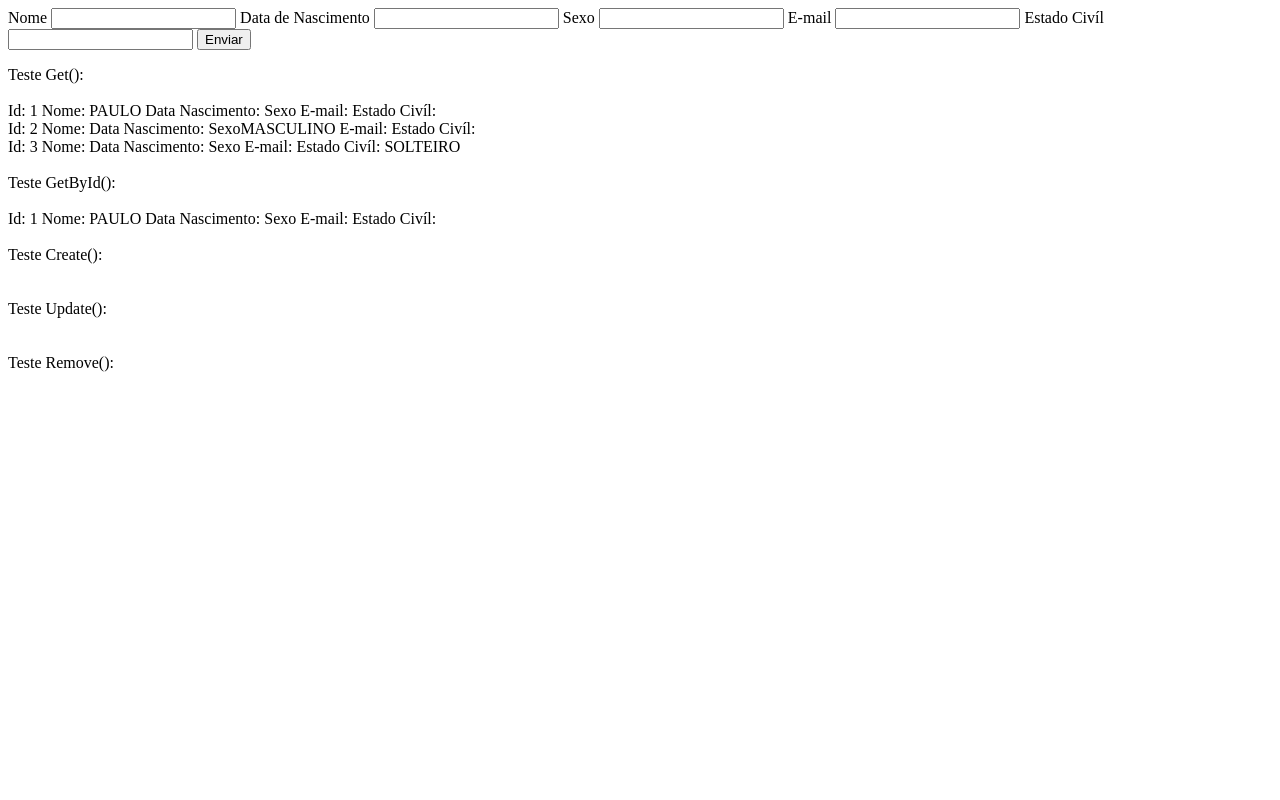
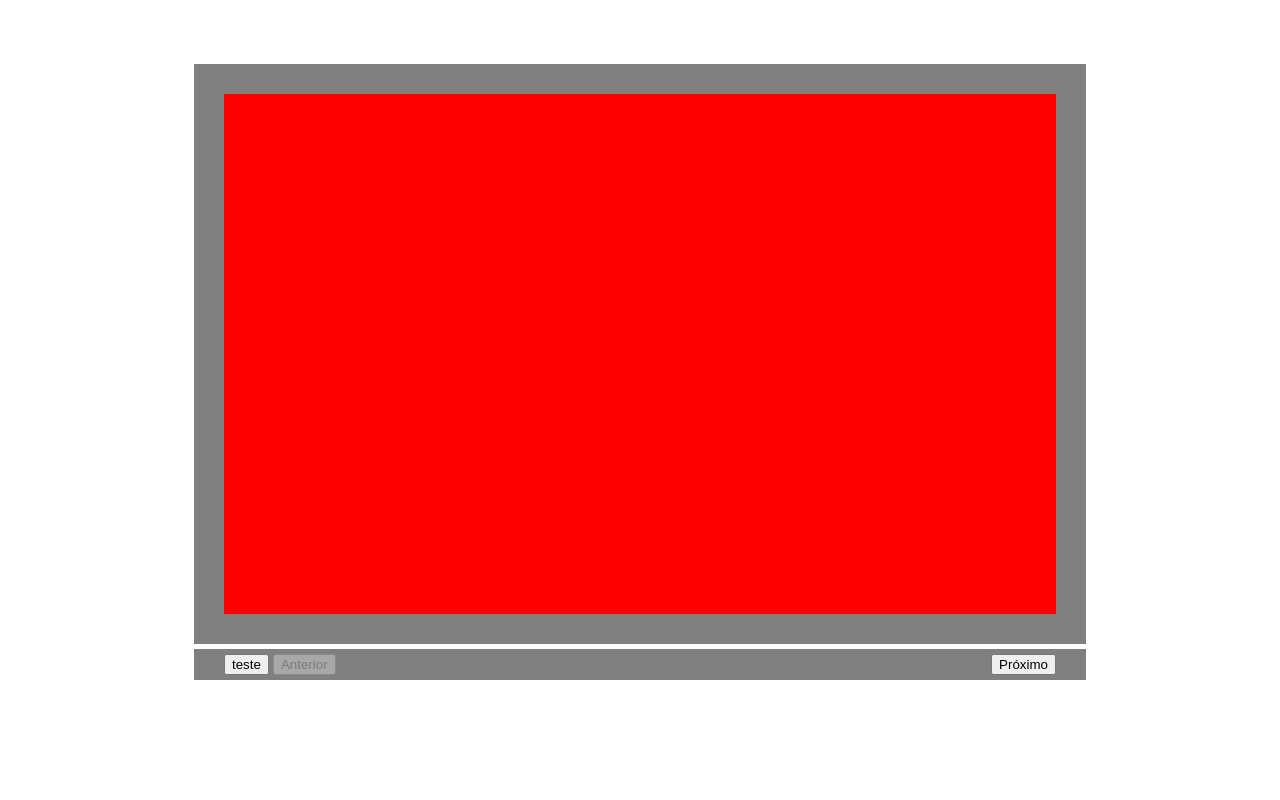
Before and after one commit to fabiopsouza/ung-lpwii-cv, a PHP site: page / in a window 1280 px wide. Run offline with PHP 8.4, Linux system fonts and the light colour scheme; data comes from the database, SQL or seed files in the repository.

Commit message:
Iniciado estrutura da página.

```diff
--- a/controller/GetNome.php
+++ /dev/null
@@ -1,3 +0,0 @@
-<?php
-
-echo "Dado recebido: " . $_POST["nome"];
--- /dev/null
+++ b/css/all/reset.css
@@ -0,0 +1,43 @@
+html, body, div, span, applet, object, iframe,
+h1, h2, h3, h4, h5, h6, p, blockquote, pre,
+a, abbr, acronym, address, big, cite, code,
+del, dfn, em, img, ins, kbd, q, s, samp,
+small, strike, strong, sub, sup, tt, var,
+b, u, i, center,
+dl, dt, dd, ol, ul, li,
+fieldset, form, label, legend,
+table, caption, tbody, tfoot, thead, tr, th, td,
+article, aside, canvas, details, embed,
+figure, figcaption, footer, header, hgroup,
+menu, nav, output, ruby, section, summary,
+time, mark, audio, video {
+	margin: 0;
+	padding: 0;
+	border: 0;
+	font-size: 100%;
+	font: inherit;
+	vertical-align: baseline;
+}
+
+article, aside, details, figcaption, figure,
+footer, header, hgroup, menu, nav, section {
+	display: block;
+}
+body {
+	line-height: 1;
+}
+ol, ul {
+	list-style: none;
+}
+blockquote, q {
+	quotes: none;
+}
+blockquote:before, blockquote:after,
+q:before, q:after {
+	content: '';
+	content: none;
+}
+table {
+	border-collapse: collapse;
+	border-spacing: 0;
+}
--- /dev/null
+++ b/css/all/tools.css
@@ -0,0 +1,7 @@
+.to-left{
+	float: left;
+}
+
+.to-right{
+	float: right;
+}
--- /dev/null
+++ b/css/component/content.css
@@ -0,0 +1,9 @@
+content{
+	width: 65%;
+	height: 65%;
+	display: block;
+	margin: 5% auto 5px auto;
+	overflow-y: auto;
+	padding: 30px;
+	background-color: gray;
+}
--- /dev/null
+++ b/css/component/panel.css
@@ -0,0 +1,9 @@
+.panel{
+	display: none;
+	width: 100%;
+	height: 100%;
+}
+
+.panel-first{
+	display: block;
+}
--- /dev/null
+++ b/css/navigation/nav.css
@@ -0,0 +1,6 @@
+nav{
+	width: 65%;
+	padding: 5px 30px;
+	margin: 0 auto;
+	background-color: gray;
+}
--- /dev/null
+++ b/css/styles.css
@@ -0,0 +1,5 @@
+@import url("./all/reset.css");
+@import url("./all/tools.css");
+@import url("./component/content.css");
+@import url("./component/panel.css");
+@import url("./navigation/nav.css");
--- a/index.php
+++ b/index.php
@@ -1,92 +1,44 @@
-<?php require_once("resource\\LoadBundle.php") ?>
-
 <html>
 <head>
 	<title>LPWII - CV</title>
+	<link rel="stylesheet" type="text/css" href="css/styles.css">
 </head>
 <body>
 
-	<form id="criarUsuario">
-		<label for="nome">Nome</label>
-		<input type="text" id="nome" />
+	<content>
 
-		<label for="dataNascimento">Data de Nascimento</label>
-		<input type="text" id="dataNascimento"/>
+		<div class="panel panel-first" style="background-color: red;">
 
-		<label for="sexo">Sexo</label>
-		<input type="text" id="sexo" />
+		</div>
 
-		<label for="email">E-mail</label>
-		<input type="text" id="email" />
+		<div class="panel" style="background-color: black;">
 
-		<label for="estadoCivil">Estado Civíl</label>
-		<input type="text" id="estadoCivil" />
+		</div>
 
-		<input type="submit" value="Enviar" onclick="criarUsuario(event)" />
-	</form>
-	<div id="status"></div>
+		<div class="panel" style="background-color: yellow;">
 
-	<script type="text/javascript" src="js\ajax.js"></script>
-	<script type="text/javascript" src="js\url.js"></script>
-	<script type="text/javascript">
-		function criarUsuario(e){
-			e.preventDefault();
+		</div>
 
-		    var nome = document.getElementById("nome").value;
-		    var dataNascimento = document.getElementById("dataNascimento").value;
-		    var sexo = document.getElementById("sexo").value;
-		    var email = document.getElementById("email").value;
-		    var estadoCivil = document.getElementById("estadoCivil").value;
-
-		    //CRIAR
-		    //var data = "nome="+nome+"&"+"dataNascimento="+dataNascimento+"&"+"sexo="+sexo+"&"+"email="+email+"&"+"estadoCivil="+estadoCivil;
-		    //post(getUsuarioSavePath(), data, function(response){
-		    //	document.getElementById("status").innerHTML = response;
-		    //});
-
-		    //LISTAR
-		    $data = "id=1"; //getById();
-		    post(getUsuarioGetPath(), null, function(response){
-
-		    	var user = JSON.parse(response);
-		    	document.getElementById("status").innerHTML = response;
-		    	console.log(user[0].nome);
-		    });
-		}
+	</content>
+	<nav>
+		<button onclick="teste()">teste</button>
+		<button id="btn-back" disabled="true" onclick="back()">Anterior</button>
+		<button id="btn-next" class="to-right" onclick="next()">Próximo</button>
+	</nav>
 
 
+	<script src="js/api/panel.js"></script>
+	<script src="js/helper.js"></script>
+	<script>
+		function teste(){
+			var prop1 = "value1";
+			var prop2 = "value2";
+			var prop3 = "value3";
+
+			var array = [prop1,prop2,prop3];
+
+			console.log(getPostFormat(array));
+		}
 	</script>
-
-	<?php
-		$userRep = new UsuarioRepository();
-
-		// Teste Get()
-		echo "Teste Get():</br>";
-		foreach ($userRep->get() as $user) {
-			echo "</br>Id: " . $user->getId() . " Nome: " . $user->getNome() . " Data Nascimento: " . $user->getDataNascimento() .
-				" Sexo" . $user->getSexo() . " E-mail: " . $user->getEmail() . " Estado Civíl: " . $user->getEstadoCivil();
-		}
-
-		//Teste GetById()
-		echo "</br></br>Teste GetById():</br>";
-		$user = $userRep->getById(1);
-		echo "</br>Id: " . $user->getId() . " Nome: " . $user->getNome() . " Data Nascimento: " . $user->getDataNascimento() .
-				" Sexo" . $user->getSexo() . " E-mail: " . $user->getEmail() . " Estado Civíl: " . $user->getEstadoCivil();
-
-		//Teste Create()
-		echo "</br></br>Teste Create():</br>";
-		$user2 = new Usuario(null, "teste", "2008-02-10", "f", "teste@mail.com", "solteiro");
-		//echo $userRep->save($user2) ? "</br>criado com sucesso!" : "</br>houve um erro ao criar!";
-
-		//Teste Update()
-		echo "</br></br>Teste Update():</br>";
-		$user3 = new Usuario(2, "teste", "2008-02-10", "f", "teste@mail.com", "solteiro");
-		//echo $userRep->save($user3) ? "</br>alterado com sucesso!" : "</br>houve um erro ao alterar!";
-
-		//Teste Remove()
-		echo "</br></br>Teste Remove():</br>";
-		//echo $userRep->remove(2) ? "Removido com sucesso!" : "Houve um erro ao remover!";
-	?>
-
 </body>
 </html>
--- /dev/null
+++ b/js/helper.js
@@ -0,0 +1,20 @@
+//"nome="+nome+"&"+"dataNascimento="+dataNascimento+"&"+"sexo="+sexo+"&"+"email="+email+"&"+"estadoCivil="+estadoCivil;
+
+function getPostFormat(array){
+	debugger;
+	var formatted = "";
+
+	for(var i=0; i<array.length; i++){
+		formatted += getParameterName(array[i]);
+	}
+
+	return formatted;
+}
+
+function getParameterName(value){
+  for (var name in window){
+	if (window[name]==value)
+    	return(name);
+  }
+  return("");
+}
```
Also changed, not shown: demo.php (added, +92 -0 lines), js/api/panel.js (added, +57 -0 lines), panels.php (added, +36 -0 lines), js/api/ajax.js (renamed from js/ajax.js).
